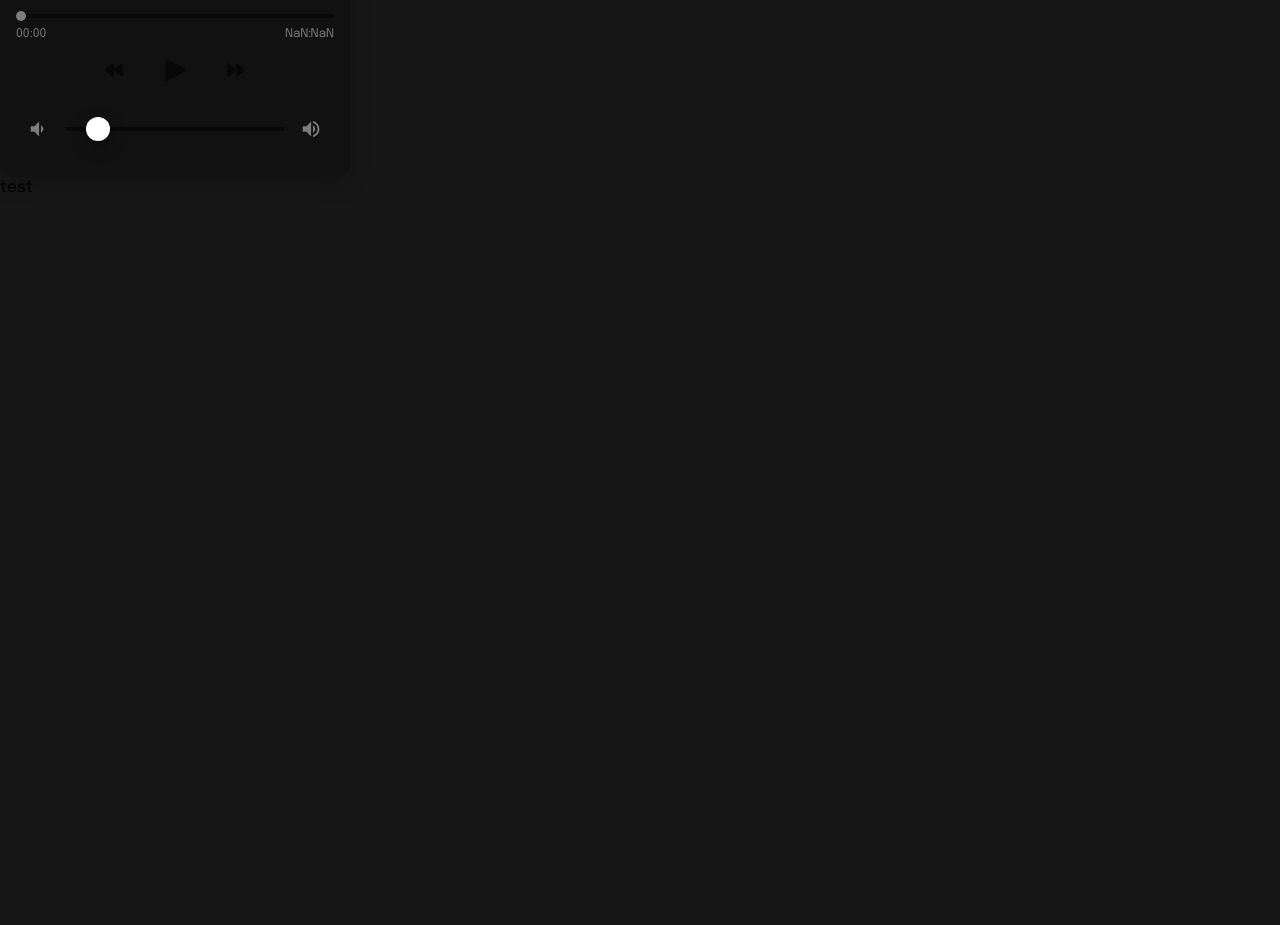
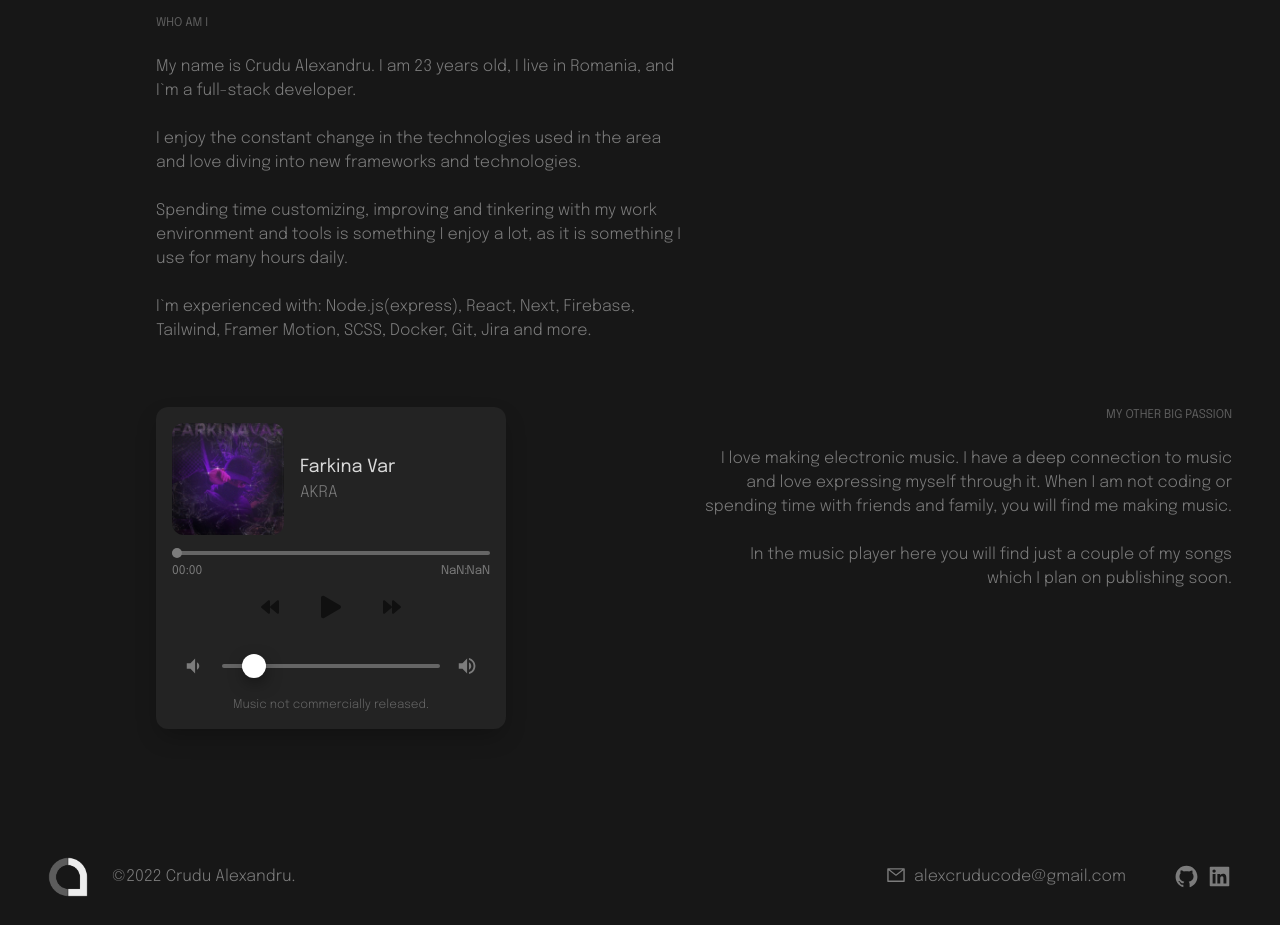
Before and after one commit to alxcrudu/next-portfolio, a Next.js app: page / in a window 1280 px wide. Shown: the part 1872-2797 px from the top of the page. Built offline with nearby package versions, Linux system fonts and the light colour scheme.

Commit message:
'merge' from other acc - more features and fixes

```diff
--- a/components/About.js
+++ b/components/About.js
@@ -1,7 +1,52 @@
-
+import MusicPlayer from "./MusicPlayer";
+// import MuiPlayer from "../components/MuiPlayer";
 
 export default function About() {
   return (
-    <div>About section</div>
-  )
+    <div className="container | mt-24" id="about__section">
+      <div className="projects-container">
+        <div className="projects-left">
+          <p className="text font-light">About</p>
+        </div>
+        <div className="projects-right | ml-2">
+          <div className="division-line | w-full opacity-40 mt-2"></div>
+
+          <div className="even-columns | mt-16">
+            <div className="about-content">
+              <h2 className="accent-text mb-6 text-xs">WHO AM I</h2>
+              <p className="text font-light">
+                My name is Crudu Alexandru. I am 23 years old, I live in
+                Romania, and I`m a full-stack developer.
+                <br /><br />
+                I enjoy the constant change in the technologies used in
+                the area and love diving into new frameworks and technologies.
+                <br /><br />
+                Spending time customizing, improving and tinkering with my work
+                environment and tools is something I enjoy a lot, as it is
+                something I use for many hours daily.
+                <br /><br />
+                I`m experienced with: Node.js(express), React, Next, Firebase, Tailwind, Framer Motion, SCSS, Docker, Git, Jira and more.
+              </p>
+            </div>
+
+            <div className="spinning-skills">{/* <SkillSphere /> */}</div>
+          </div>
+          <div className="even-columns | mt-16">
+            <div className="player-container">
+              <MusicPlayer />
+              {/* <MuiPlayer /> */}
+            </div>
+
+            <div className="md:text-right mt-12 md:mt-0">
+              <h2 className="accent-text mb-6 text-xs">MY OTHER BIG PASSION</h2>
+              <p className="text font-light">
+                I love making electronic music. I have a deep connection to music and love expressing myself through it. When I am not coding or spending time with friends and family, you will find me making music.<br /><br />
+                In the music player here you will find just a couple of my songs which I plan on publishing soon.
+              </p>
+            </div>
+          </div>
+        </div>
+      </div>
+    </div>
+  );
 }
--- a/components/Footer.js
+++ b/components/Footer.js
@@ -1,26 +1,35 @@
 import Logo from "./Logo";
 import { AiFillGithub, AiFillLinkedin, AiOutlineMail } from "react-icons/ai";
+import Link from "next/link";
 
 export default function Footer() {
   const year = new Date().getFullYear();
   return (
-    <div className="container">
+    <div className="container | mt-32">
       <div className="pb-12">
         <div className="flex justify-between items-center font-light">
           <div className="copy | flex items-center">
-            <Logo />
-            <p className="ml-6">©{year} Crudu Alexandru.</p>
+            <a href="#introduction__section">
+              <Logo />
+            </a>
+            <p className="ml-6 text">©{year} Crudu Alexandru.</p>
           </div>
 
-          <div className="flex items-center">
-            <div className="mr-12 flex">
-              <AiOutlineMail size={20} />
-              <p className="ml-2">alexcruducode@gmail.com</p>
+          <div className="flex items-center text">
+            <div className="mr-12">
+              <Link className="flex clickable" href="mailto:alexcruducode@gmail.com">
+                <AiOutlineMail size={20} />
+                <p className="ml-2">alexcruducode@gmail.com</p>
+              </Link>
             </div>
 
-            <div className="social-links | flex gap-2">
-              <AiFillGithub size={25} />
-              <AiFillLinkedin size={25} />
+            <div className="social-links | flex gap-2 text">
+              <Link className="clickable" href="https://github.com/alxcrudu" passHref={true}>
+                <AiFillGithub size={25} />
+              </Link>
+              <Link className="clickable" href="https://www.linkedin.com/in/crudualex/" passHref={true}>
+                <AiFillLinkedin size={25} />
+              </Link>
             </div>
           </div>
         </div>
--- a/components/Menu.js
+++ b/components/Menu.js
@@ -36,10 +36,7 @@ export default function Menu() {
               <a href="#projects__section">Projects</a>
             </li>
             <li onClick={closeMenu} className="text-menu clickable mb-6">
-              <a href="#skills">Skills</a>
-            </li>
-            <li onClick={closeMenu} className="text-menu clickable mb-6">
-              <a href="#about">About</a>
+              <a href="#about__section">About</a>
             </li>
           </ul>
           <div className="mb-12">
--- a/components/MusicPlayer.js
+++ b/components/MusicPlayer.js
@@ -23,7 +23,7 @@ export default function MusicPlayer() {
     const seconds = Math.floor(audio.current.duration);
     setDuration(seconds);
     progressBar.current.max - seconds;
-  }, [audio?.current?.loadedmetadata, audio?.current?.readyState])
+  }, [audio?.current?.loadedmetadata, audio?.current?.readyState, index])
 
   useEffect(() => {
     if (!!audio.current) {
@@ -60,6 +60,13 @@ export default function MusicPlayer() {
   function updateCurrentTime() {
     setCurrentTime(audio.current.currentTime);
   }
+
+  useEffect(() => {
+    let roundDuration = Math.floor(currentTime)
+    if (roundDuration == duration && isPlaying) {
+      nextSong()
+    }
+  }, [currentTime]);
 
   function nextSong() {
     switch(index) {
@@ -117,8 +124,6 @@ export default function MusicPlayer() {
     }
   ]
 
-  // ! TO BE DONE: when song finishes automatically play next one
-
   return (
     <div className="music-player p-4 rounded-xl">
       <audio controls hidden ref={audio} onTimeUpdate={updateCurrentTime} src={songs[index].audioSrc}></audio>
@@ -173,6 +178,7 @@ export default function MusicPlayer() {
         </div>
         <MdVolumeUp size={30} />
       </div>
+      <p className="accent-text text-xs text-center font-light">Music not commercially released.</p>
     </div>
   )
 }
--- a/next.config.js
+++ b/next.config.js
@@ -1,6 +1,10 @@
 /** @type {import('next').NextConfig} */
 const nextConfig = {
-  reactStrictMode: true,
+  // reactStrictMode: true,
+  i18n: {
+    locales: ['en', 'ro'],
+    defaultLocale: 'en',
+  },
 }
 
 module.exports = nextConfig
--- a/package.json
+++ b/package.json
@@ -19,7 +19,8 @@
     "next": "13.0.7",
     "react": "18.2.0",
     "react-dom": "18.2.0",
-    "react-icons": "^4.7.1"
+    "react-icons": "^4.7.1",
+    "TagCloud": "^2.3.0"
   },
   "devDependencies": {
     "autoprefixer": "^10.4.13",
--- a/pages/index.js
+++ b/pages/index.js
@@ -8,13 +8,18 @@ import Introduction from "../components/Introduction";
 import Projects from "../components/Projects";
 import Menu from "../components/Menu";
 import About from "../components/About";
-import MusicPlayer from "../components/MusicPlayer";
-import MuiPlayer from "../components/MuiPlayer";
 import Footer from "../components/Footer"
+
+// import dynamic from 'next/dynamic'
+
+// const DynamicNav = dynamic(() => import('../components/Nav'), {
+//   ssr: false,
+// })
 
 export default function Home() {
   const {theme} = useContext(ThemeContext)
   const {menuIsOpen} = useContext(MenuContext)
+  // ! REMEMBER TO REACTIVATE STRICT MODE IN NEXT CONFIG AFTER DEVELOPMENT
   return (
     <>
       <Head>
@@ -29,6 +34,7 @@ export default function Home() {
       </Head>
         <div className={`app ${theme}`}>
           <Nav />
+          {/* <DynamicNav /> */}
           {menuIsOpen
             ? <Menu />
             : <></>
@@ -36,9 +42,6 @@ export default function Home() {
           <Introduction />
           <Projects />
           <About />
-          <MusicPlayer />
-          {/* <MuiPlayer /> */}
-          <div className="min-h-screen">test</div>
           <Footer />
         </div>
     </>
--- /dev/null
+++ b/public/locales/en/translation.json
@@ -0,0 +1,4 @@
+
+{
+    "test": "This is a test"
+}
--- /dev/null
+++ b/public/locales/ro/translation.json
@@ -0,0 +1,3 @@
+{
+    "test": "Acesta este un test"
+}
--- a/styles/globals.css
+++ b/styles/globals.css
@@ -117,8 +117,8 @@ li {
   --text-hover: #d9d9d9;
   --menu-bg: rgba(0, 0, 0, 0.4);
   --menu-border: rgba(0, 0, 0, 0.3);
-  --player-bg: rgba(0,0,0,0.25);
-  --slider-progress: rgba(0,0,0,0.5);
+  --player-bg: rgba(255,255,255,0.05);
+  --slider-progress: rgba(255,255,255,0.3);
 }
 .app.light {
   --text: #171717;
@@ -200,13 +200,21 @@ h1 {
   width: 100%;
 }
 
-/* ! TO BE ENABLED */
-/* .nav-bg {
-  background: var(--bg);
+.nav-bg-visible {
+  /* background: var(--bg); */
   -webkit-box-shadow: 0px 7px 68px -14px rgba(0,0,0,0.3);
   -moz-box-shadow: 0px 7px 68px -14px rgba(0,0,0,0.3);
   box-shadow: 0px 7px 68px -14px rgba(0,0,0,0.3);
-} */
+  transition: all ease-in-out .3s;
+
+  /* From https://css.glass */
+  background: var(--menu-bg);
+  border-radius: 0 0 16px 16px;
+  box-shadow: 0 4px 30px rgba(0, 0, 0, 0.1);
+  backdrop-filter: blur(9.9px);
+  -webkit-backdrop-filter: blur(9.9px);
+  /* border: 1px solid var(--menu-border); */
+}
 
 .side-menu {
 /* From https://css.glass */
@@ -258,12 +266,6 @@ border: 1px solid var(--menu-border);
   writing-mode: vertical-lr;
 }
 
-/* skill section */
-
-.skill-sphere {
-  color: var(--text);
-}
-
 /* about section */
 
 .music-player {
@@ -276,6 +278,7 @@ border: 1px solid var(--menu-border);
 
 .slider-progress {
   appearance: none;
+  width: 100%;
   height: .25em;
   border-radius: 5em;
   background-color: var(--slider-progress);
@@ -290,6 +293,7 @@ border: 1px solid var(--menu-border);
 }
 .slider-volume {
   appearance: none;
+  width: 100%;
   height: .25em;
   border-radius: 5em;
   background-color: var(--slider-progress);
@@ -305,3 +309,7 @@ border: 1px solid var(--menu-border);
   -webkit-box-shadow: 1px 6px 18px -4px rgba(0,0,0,0.79);
   -moz-box-shadow: 1px 6px 18px -4px rgba(0,0,0,0.79);
 }
+
+.accent-text {
+  color: var(--slider-progress);
+}
```
Also changed, not shown: components/Nav.js (+26 -5 lines), 1 other file (tests, documents, lock files or other folders).
